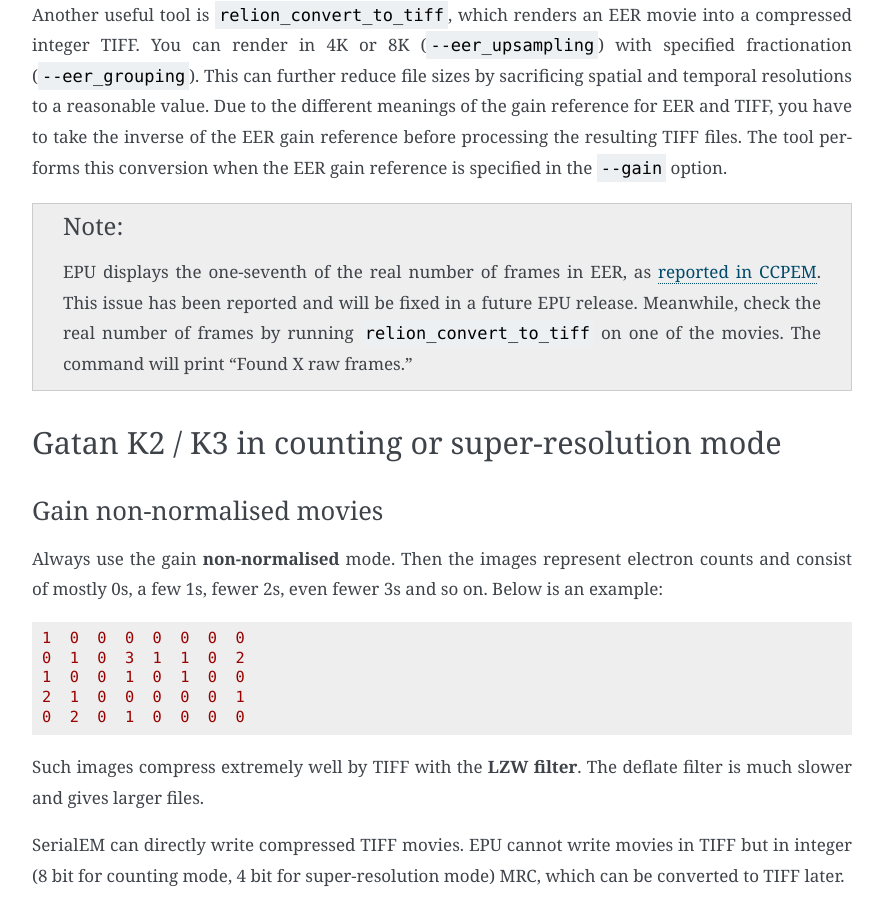
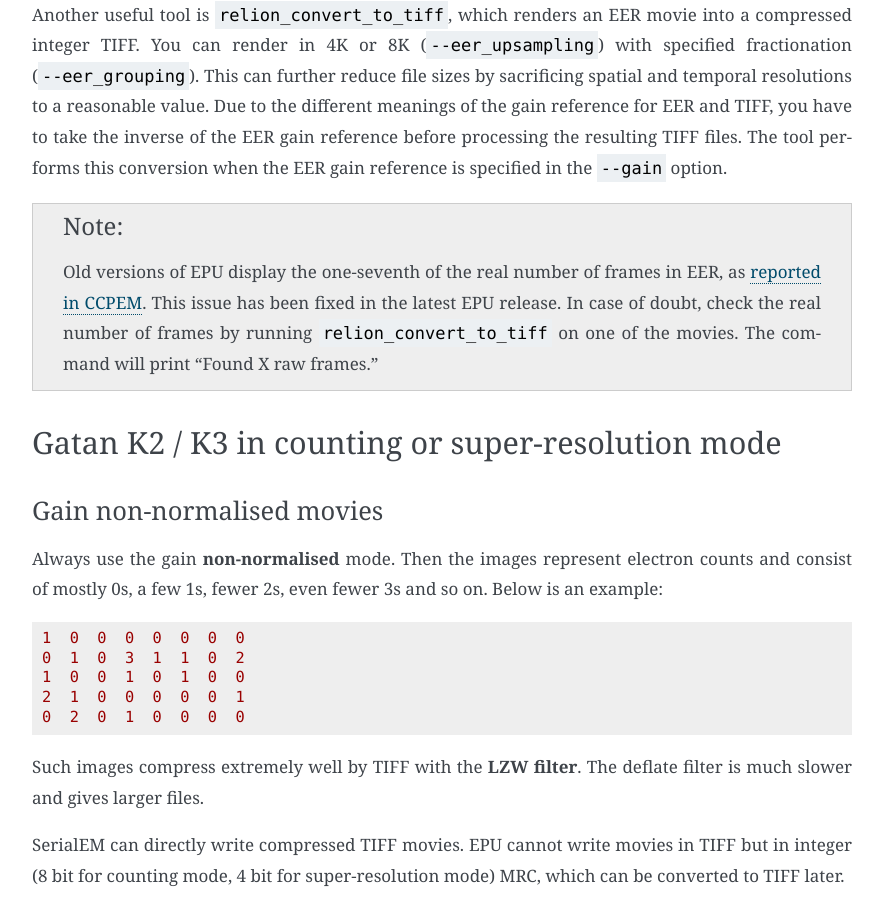
Before and after one commit to 3dem/relion-documents, a Sphinx documentation site: the page built from source/Reference/MovieCompression.rst, in a window 1280 px wide and 900 px high, scrolled down 2706 px. Shown: the whole window, without its empty margins (308-1191 px from the left). Built offline with Sphinx 7.4.7, drawn with Linux system fonts in a browser that asks for light colours.

Commit message:
EPU's EER frame number bug has been fixed (as pointed out by Huw Jennkins).

```diff
--- a/source/Reference/MovieCompression.rst
+++ b/source/Reference/MovieCompression.rst
@@ -107,9 +107,9 @@ Due to the different meanings of the gain reference for EER and TIFF, you have t
 The tool performs this conversion when the EER gain reference is specified in the ``--gain`` option.
 
 .. note::
-    EPU displays the one-seventh of the real number of frames in EER, as `reported in CCPEM <https://www.jiscmail.ac.uk/cgi-bin/wa-jisc.exe?A2=CCPEM;5a518bef.2104>`_.
-    This issue has been reported and will be fixed in a future EPU release.
-    Meanwhile, check the real number of frames by running ``relion_convert_to_tiff`` on one of the movies.
+    Old versions of EPU display the one-seventh of the real number of frames in EER, as `reported in CCPEM <https://www.jiscmail.ac.uk/cgi-bin/wa-jisc.exe?A2=CCPEM;5a518bef.2104>`_.
+    This issue has been fixed in the latest EPU release.
+    In case of doubt, check the real number of frames by running ``relion_convert_to_tiff`` on one of the movies.
     The command will print "Found X raw frames."
 
 Gatan K2 / K3 in counting or super-resolution mode
```
